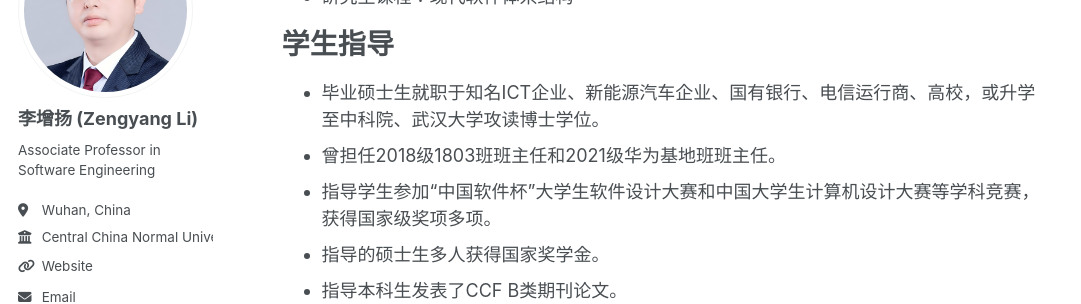
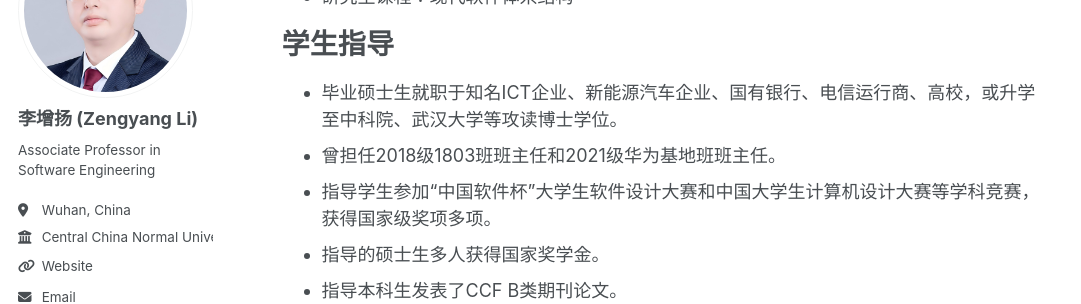
Before and after one commit to zengyang/zengyang.github.io, a Jekyll site: the page built from _pages/about.md, in a window 1280 px wide and 900 px high, scrolled down 923 px. Shown: the part 178-482 px from the top of the window, without its empty margins (0-1081 px from the left). Built offline with Jekyll 4.4.1, drawn with Linux system fonts in a browser that asks for light colours; some web fonts are replaced; a script bundle is joined from its source files by our own code; library files that are not in the unit come from our copies.

Commit message:
Fix minor grammatical errors in about.md

```diff
--- a/_pages/about.md
+++ b/_pages/about.md
@@ -39,7 +39,7 @@ redirect_from:
 
 学生指导
 ======
-- 毕业硕士生就职于知名ICT企业、新能源汽车企业、国有银行、电信运行商、高校，或升学至中科院、武汉大学攻读博士学位。
+- 毕业硕士生就职于知名ICT企业、新能源汽车企业、国有银行、电信运行商、高校，或升学至中科院、武汉大学等攻读博士学位。
 -	曾担任2018级1803班班主任和2021级华为基地班班主任。
 -	指导学生参加“中国软件杯”大学生软件设计大赛和中国大学生计算机设计大赛等学科竞赛，获得国家级奖项多项。
 -	指导的硕士生多人获得国家奖学金。
```
